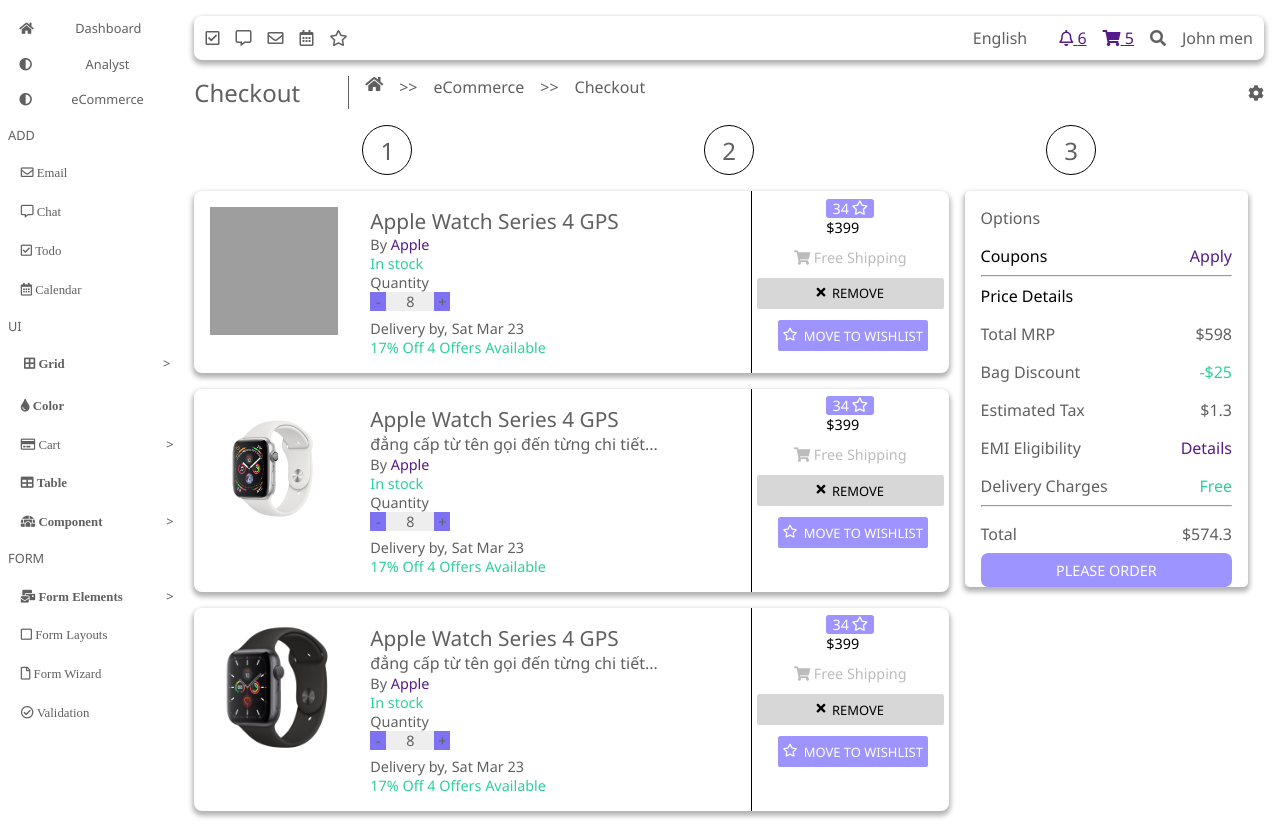
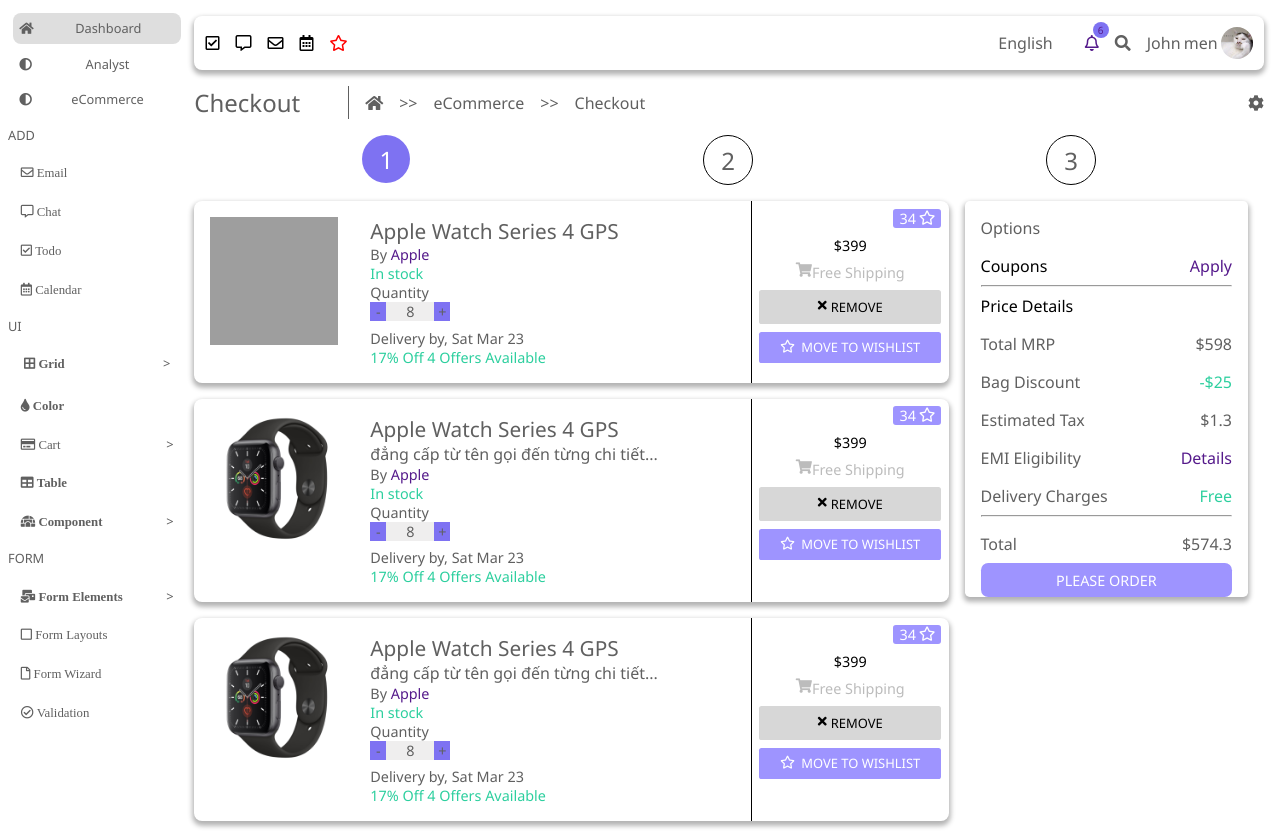
Before and after one commit to ThanhBinh2219/frontend, a plain HTML site: page lab3/Document.html in a window 1280 px wide. Drawn offline with Linux system fonts and the light colour scheme; grey boxes are pictures that could not be loaded.

Commit message:
update lab3

```diff
--- a/lab3/Document.html
+++ b/lab3/Document.html
@@ -236,7 +236,7 @@
                             <i class="far fa-comment-alt"></i>
                             <i class="far fa-envelope"></i>
                             <i class="far fa-calendar-alt"></i>
-                            <i class="far fa-star"></i>
+                            <i class="far fa-star" style="color: red;"></i>
                         </div>
                         <!--                        <label for="check-sidebar"><i class="fas fa-bars"></i></label>-->
                     </div>
@@ -249,10 +249,10 @@
                             <label for="check-notification"> <i class="far fa-bell"></i></label>
                             <span class="notification_bell-number">6</span>
                         </a>
-                        <a href="" class="notification_cart">
-                            <i class="fas fa-shopping-cart"></i>
-                            <span class="notification_cart-number">5</span>
-                        </a>
+                        <!--                        <a href="" class="notification_cart">-->
+                        <!--                            <i class="fas fa-shopping-cart"></i>-->
+                        <!--                            <span class="notification_cart-number">5</span>-->
+                        <!--                        </a>-->
                         <i class="far fas fa-search"></i>
                         <label for="check-user" class="content__sidebar-user">
                             <input type="checkbox" hidden class="check-user" name="" id="check-user">
@@ -263,7 +263,7 @@
                                 </div>
                             </div>
                             <img class="content__sidebar-user-image"
-                                 src="./image/b48e1609dcdba1ca2cfaa83d52194aa7.jpg" alt="">
+                                 src="./assets/image/avatar.jpg" alt="">
                             <!--                            <div class="user">-->
                             <!--                                <div class="user_information">-->
                             <!--                                    <div class="user_information-list">-->
@@ -396,12 +396,12 @@
                                         <div class="product-wishlist">
                                             <i class="far fa-star"></i> MOVE TO WISHLIST
                                         </div>
-                                        <!--                                        <div class="product-wishlist-head">-->
-                                        <!--                                            <i class="fas fa-heart"></i> WISHLIST-->
-                                        <!--                                        </div>-->
-                                        <!--                                        <div class="product-add-cart">-->
-                                        <!--                                            <i class="fas fa-archive"></i> ADD TO CART-->
-                                        <!--                                        </div>-->
+                                                                               <div class="product-wishlist-head">
+                                                                                   <i class="fas fa-heart"></i> WISHLIST
+                                                                               </div>
+                                                                               <div class="product-add-cart">
+                                                                                   <i class="fas fa-archive"></i> ADD TO CART
+                                                                               </div>
                                     </div>
 
                                 </div>
@@ -409,7 +409,7 @@
                         </div>
                         <div class="content__product-detail">
                             <div class="content__product-image">
-                                <img class="product-image" src="./assets/image/applewatch2.png" alt="">
+                                <img class="product-image" src="./assets/image/applewatch3.png" alt="">
                             </div>
                             <div class="content__product-description">
                                 <div class="product-name">Apple Watch Series 4 GPS</div>
@@ -439,8 +439,8 @@
                                 <div class="content__product-action-list">
                                     <div class="content__product-amount">
                                         <div class="product-amount">
-                                            <div class="product-amount-start-l">
-                                            </div>
+                                            <!--                                            <div class="product-amount-start-l">-->
+                                            <!--                                            </div>-->
                                             <div class="product-amount-start">
                                                 34 <i class="far fa-star"></i>
                                             </div>
@@ -546,7 +546,7 @@
                                 </div>
                             </div>
                             <hr>
-                            <div class="content__cart-price-detail" >
+                            <div class="content__cart-price-detail">
                                 Price Details
                                 <div class="content__cart-price-details">
                                     <div class="content__cart-total">
@@ -576,7 +576,8 @@
                                     <div class="content__cart-total">
                                         EMI Eligibility
                                     </div>
-                                    <a href="" class="content__cart-total-emi" style="text-decoration: none">Details </a>
+                                    <a href="" class="content__cart-total-emi"
+                                       style="text-decoration: none">Details </a>
                                 </div>
                                 <div class="content__cart-price-details">
                                     <div class="content__cart-total">
--- a/lab3/assets/style.scss
+++ b/lab3/assets/style.scss
@@ -9,11 +9,16 @@
   flex: 1;
   font-size: 0.8rem;
 
+  &__dashboard {
+    background-color: #dedede;
+  }
+
   .sidebar__dashboard, .sidebar__analyst, .sidebar__ecommerce {
     padding: 0.5em;
     margin: 0.3rem;
     display: flex;
     border-radius: 0.5rem;
+    font-weight: 500;
     gap: 0.5rem;
     flex-direction: row;
 
@@ -95,6 +100,10 @@
     display: flex;
     flex-direction: row;
     gap: 1rem;
+    color: black;
+    .fa-star:hover{
+      scale: 1.2;
+    }
   }
 
   &__sidebar-right {
@@ -102,11 +111,35 @@
     flex-direction: row;
     align-items: center;
     gap: 1rem;
+    .notification_bell {
+      position: relative;
+    }
+    .notification_bell-number {
+      position: absolute;
+      top: -10px;
+      right: -10px;
+      z-index: 2;
+      text-decoration: none;
+      width: 1rem;
+      height: 1rem;
+      border-radius: 50%;
+      background-color: #7e72f2;
+      display: block;
+      text-align: center;
+      line-height: 1rem;
+      font-size: 10px;
+    }
   }
 
   &__sidebar-user {
     display: flex;
     align-items: center;
+    & img{
+      width: 2rem;
+      height: 2rem;
+      margin-left: 0.2rem;
+      border-radius: 50%;
+    }
   }
 
   &__sidebar-user-name {
@@ -121,15 +154,17 @@
     align-items: center;
     justify-content: space-between;
 
+    &__left {
+      display: inherit;
+      align-items: center;
+      justify-content: center;
+      gap: 1rem;
+    }
+
     &-title {
       border-right: 0.1rem solid #606060;
       padding-right: 3rem;
       font-size: 1.5em;
-    }
-
-    &__left {
-      display: inherit;
-      gap: 1rem;
     }
   }
 
@@ -149,6 +184,12 @@
       border: 0.1rem solid black;
       border-radius: 50%;
     }
+    &-one {
+      background-color: #7e72f2;
+      color: #fff;
+      border: none;
+    }
+
   }
 
   &__product {
@@ -166,6 +207,9 @@
       //border: 0.1em solid black;
       box-shadow: 0 0.2rem 5px 0.1rem rgba(0, 0, 0, 0.3);
       border-radius: 0.5rem;
+      img:hover {
+        scale: 1.2;
+      }
     }
   }
 
@@ -181,6 +225,7 @@
     padding: 1em 1em 0 1em;
     height: fit-content;
     box-shadow: 0 0.2rem 5px 0.1rem rgba(0, 0, 0, 0.3);
+
     &-options {
       display: flex;
       flex-direction: row;
@@ -237,14 +282,6 @@
     border-left: 0.1em solid black;
     font-size: 0.9em;
     padding: 0.5em;
-
-    &-list {
-      display: flex;
-      flex-direction: column;
-      justify-content: center;
-      align-items: center;
-      gap: 0.7rem;
-    }
   }
 }
 
@@ -253,7 +290,6 @@
     width: 8em;
     height: 8em;
     flex: 1;
-
   }
 
   &-name {
@@ -285,7 +321,8 @@
     font-size: 0.9rem;
 
   }
-  &-stock{
+
+  &-stock {
     color: #2ccf9e;
   }
 
@@ -320,10 +357,16 @@
 
   &-price {
     color: black;
+    display: flex;
+    justify-content: center;
+    margin-top: 0.5rem;
   }
 
   &-free {
     color: #bcbcbc;
+    display: flex;
+    justify-content: center;
+    margin: 0.5rem 0;
   }
 
   &-remove {
@@ -332,11 +375,12 @@
     color: black;
     justify-content: center;
     align-items: center;
-    gap: 0.5em;
+    gap: 0.3em;
     width: 100%;
-    padding: 0.5em 0.2em;
+    padding: 0.5rem 0;
     border-radius: 0.2em;
     background-color: #d7d7d7;
+    margin-bottom: 0.5rem;
   }
 
   &-wishlist {
@@ -347,8 +391,14 @@
     align-items: center;
     gap: 0.5em;
     width: 100%;
-    padding: 0.5em 0.2em;
+    padding: 0.5em 0;
     border-radius: 0.2em;
     background-color: #9e94ff;
+    &-head{
+      display: none;
+    }
+  }
+  &-add-cart{
+    display: none;
   }
 }
```
Also changed, not shown: lab3/assets/image/avatar.jpg (added), lab3/assets/style.css, 1 other file. Lines whose indentation alone changed are shown as unchanged.
